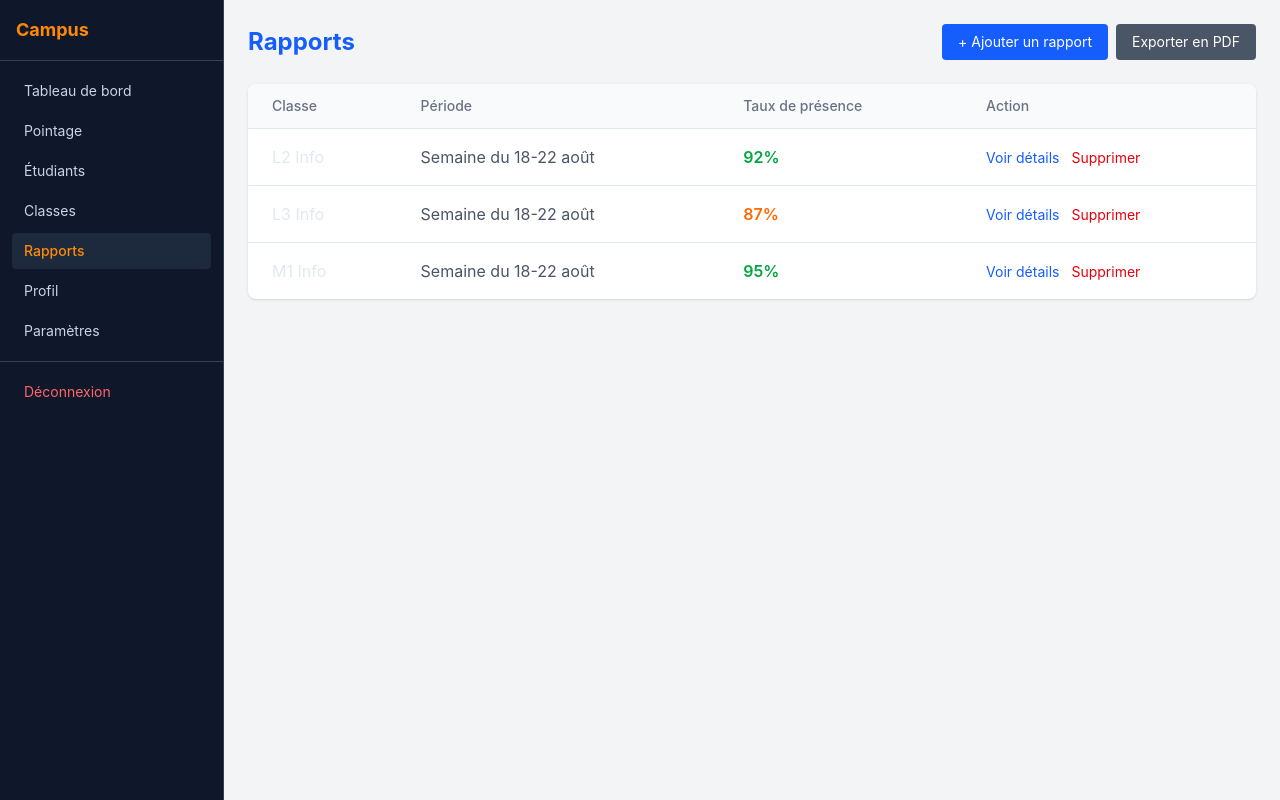
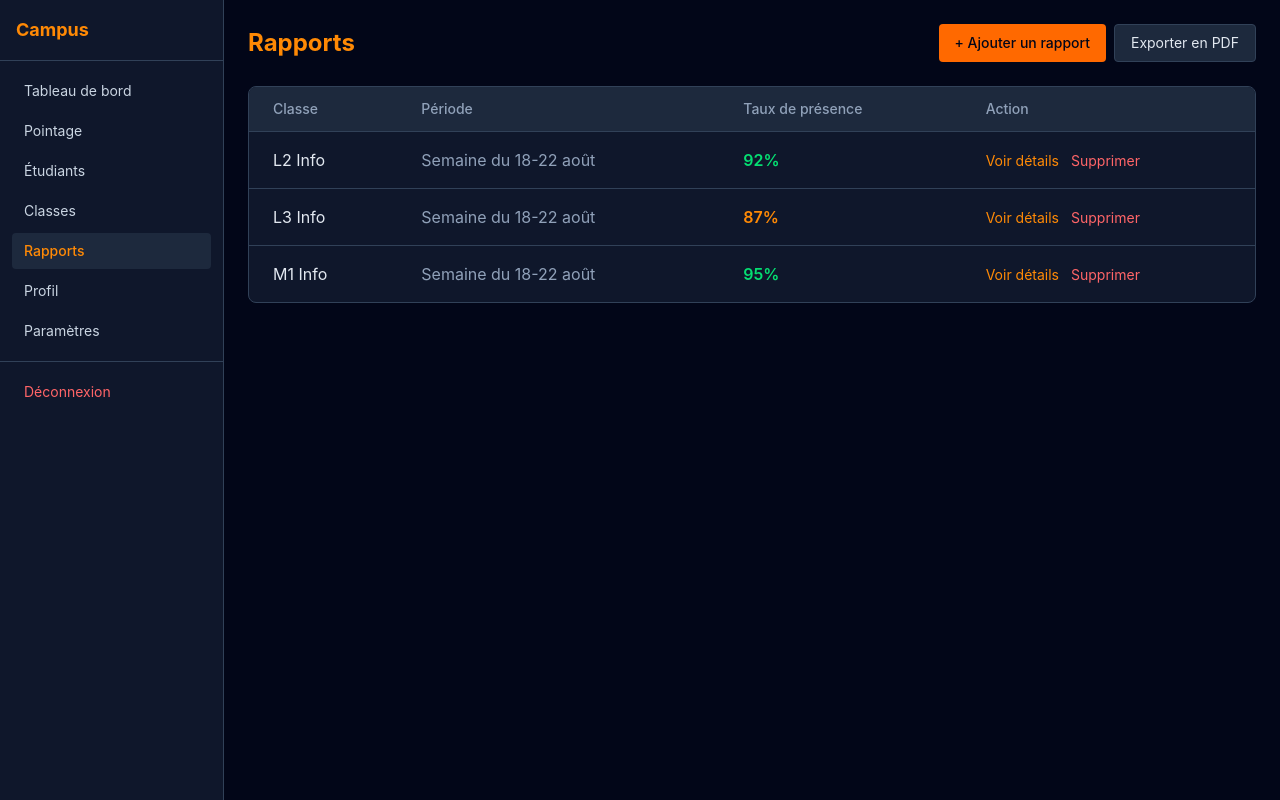
Before and after one commit to mg7984992-byte/pointage-presence-campus, a React (Vite) app: page /rapports in a window 1280 px wide. Built offline with nearby package versions, Linux system fonts and the light colour scheme.

Commit message:
Conversion Rapports au thème sombre

```diff
--- a/src/pages/RapportsPage.tsx
+++ b/src/pages/RapportsPage.tsx
@@ -31,18 +31,24 @@ function RapportsPage() {
     setRapports(rapports.filter((rapport) => rapport.id !== id))
   }
 
+  function couleurTaux(taux: number) {
+    if (taux >= 90) return "text-green-400"
+    if (taux >= 75) return "text-orange-400"
+    return "text-red-400"
+  }
+
   return (
-    <div className="min-h-screen bg-gray-100 p-6">
+    <div className="min-h-screen bg-slate-950 p-6">
       <div className="flex justify-between items-center mb-6">
-        <h1 className="text-2xl font-bold text-blue-600">Rapports</h1>
+        <h1 className="text-2xl font-bold text-orange-400">Rapports</h1>
         <div className="flex gap-2">
           <button
             onClick={() => setShowForm(!showForm)}
-            className="bg-blue-600 text-white px-4 py-2 rounded hover:bg-blue-700 text-sm"
+            className="bg-orange-500 text-slate-950 font-medium px-4 py-2 rounded hover:bg-orange-400 text-sm"
           >
             {showForm ? 'Annuler' : '+ Ajouter un rapport'}
           </button>
-          <button className="bg-gray-600 text-white px-4 py-2 rounded hover:bg-gray-700 text-sm">
+          <button className="bg-slate-800 border border-slate-700 text-slate-200 px-4 py-2 rounded hover:bg-slate-700 text-sm">
             Exporter en PDF
           </button>
         </div>
@@ -51,7 +57,7 @@ function RapportsPage() {
       {showForm && (
         <form
           onSubmit={handleAjouter}
-          className="bg-white p-6 rounded-lg shadow mb-6 grid grid-cols-1 md:grid-cols-3 gap-4"
+          className="bg-slate-900 border border-slate-700 p-6 rounded-lg mb-6 grid grid-cols-1 md:grid-cols-3 gap-4"
         >
           <input
             type="text"
@@ -59,7 +65,7 @@ function RapportsPage() {
             value={classe}
             onChange={(e) => setClasse(e.target.value)}
             required
-            className="border border-gray-300 rounded px-3 py-2"
+            className="bg-slate-800 border border-slate-700 text-slate-200 placeholder-slate-500 rounded px-3 py-2"
           />
           <input
             type="text"
@@ -67,7 +73,7 @@ function RapportsPage() {
             value={periode}
             onChange={(e) => setPeriode(e.target.value)}
             required
-            className="border border-gray-300 rounded px-3 py-2"
+            className="bg-slate-800 border border-slate-700 text-slate-200 placeholder-slate-500 rounded px-3 py-2"
           />
           <input
             type="number"
@@ -77,50 +83,42 @@ function RapportsPage() {
             min="0"
             max="100"
             required
-            className="border border-gray-300 rounded px-3 py-2"
+            className="bg-slate-800 border border-slate-700 text-slate-200 placeholder-slate-500 rounded px-3 py-2"
           />
           <button
             type="submit"
-            className="md:col-span-3 bg-green-600 text-white py-2 rounded hover:bg-green-700"
+            className="md:col-span-3 bg-green-500 text-slate-950 font-medium py-2 rounded hover:bg-green-400"
           >
             Enregistrer le rapport
           </button>
         </form>
       )}
 
-      <div className="bg-white rounded-lg shadow overflow-hidden">
+      <div className="bg-slate-900 border border-slate-700 rounded-lg overflow-hidden">
         <table className="w-full text-left">
-          <thead className="bg-gray-50 border-b">
+          <thead className="bg-slate-800 border-b border-slate-700">
             <tr>
-              <th className="px-6 py-3 text-sm font-medium text-gray-500">Classe</th>
-              <th className="px-6 py-3 text-sm font-medium text-gray-500">Période</th>
-              <th className="px-6 py-3 text-sm font-medium text-gray-500">Taux de présence</th>
-              <th className="px-6 py-3 text-sm font-medium text-gray-500">Action</th>
+              <th className="px-6 py-3 text-sm font-medium text-slate-400">Classe</th>
+              <th className="px-6 py-3 text-sm font-medium text-slate-400">Période</th>
+              <th className="px-6 py-3 text-sm font-medium text-slate-400">Taux de présence</th>
+              <th className="px-6 py-3 text-sm font-medium text-slate-400">Action</th>
             </tr>
           </thead>
-          <tbody>
+          <tbody className="divide-y divide-slate-700">
             {rapports.map((rapport) => (
-              <tr key={rapport.id} className="border-b last:border-0">
-                <td className="px-6 py-4">{rapport.classe}</td>
-                <td className="px-6 py-4 text-gray-600">{rapport.periode}</td>
-                <td
-                  className={`px-6 py-4 font-semibold ${
-                    rapport.tauxPresence >= 90
-                      ? "text-green-600"
-                      : rapport.tauxPresence >= 75
-                      ? "text-orange-500"
-                      : "text-red-600"
-                  }`}
-                >
+              <tr key={rapport.id}>
+                <td className="px-6 py-4 text-slate-200">{rapport.classe}</td>
+                <td className="px-6 py-4 text-slate-400">{rapport.periode}</td>
+                <td className={`px-6 py-4 font-semibold ${couleurTaux(rapport.tauxPresence)}`}>
                   {rapport.tauxPresence}%
                 </td>
                 <td className="px-6 py-4">
-                  <button className="text-blue-600 hover:underline text-sm mr-3">
+                  <button className="text-orange-400 hover:underline text-sm mr-3">
                     Voir détails
                   </button>
                   <button
                     onClick={() => handleSupprimer(rapport.id)}
-                    className="text-red-600 hover:underline text-sm"
+                    className="text-red-400 hover:underline text-sm"
                   >
                     Supprimer
                   </button>
```
